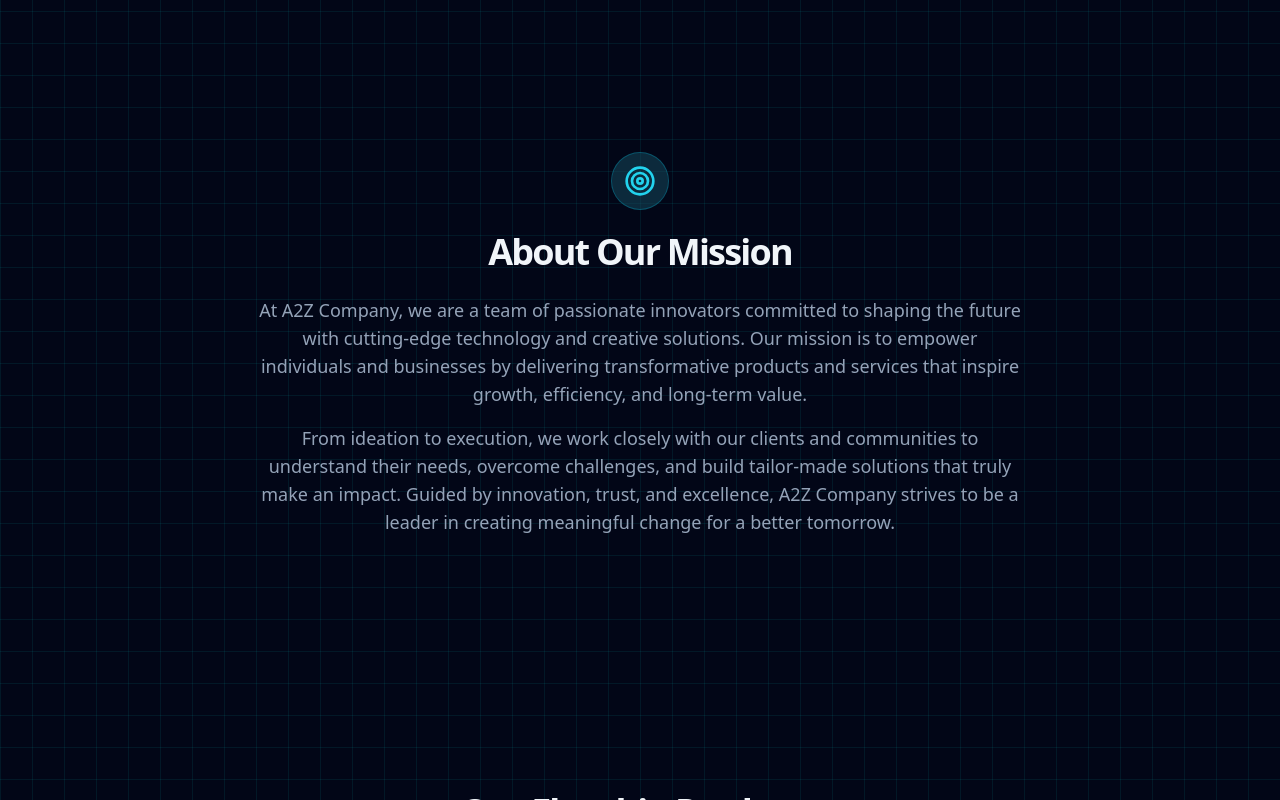
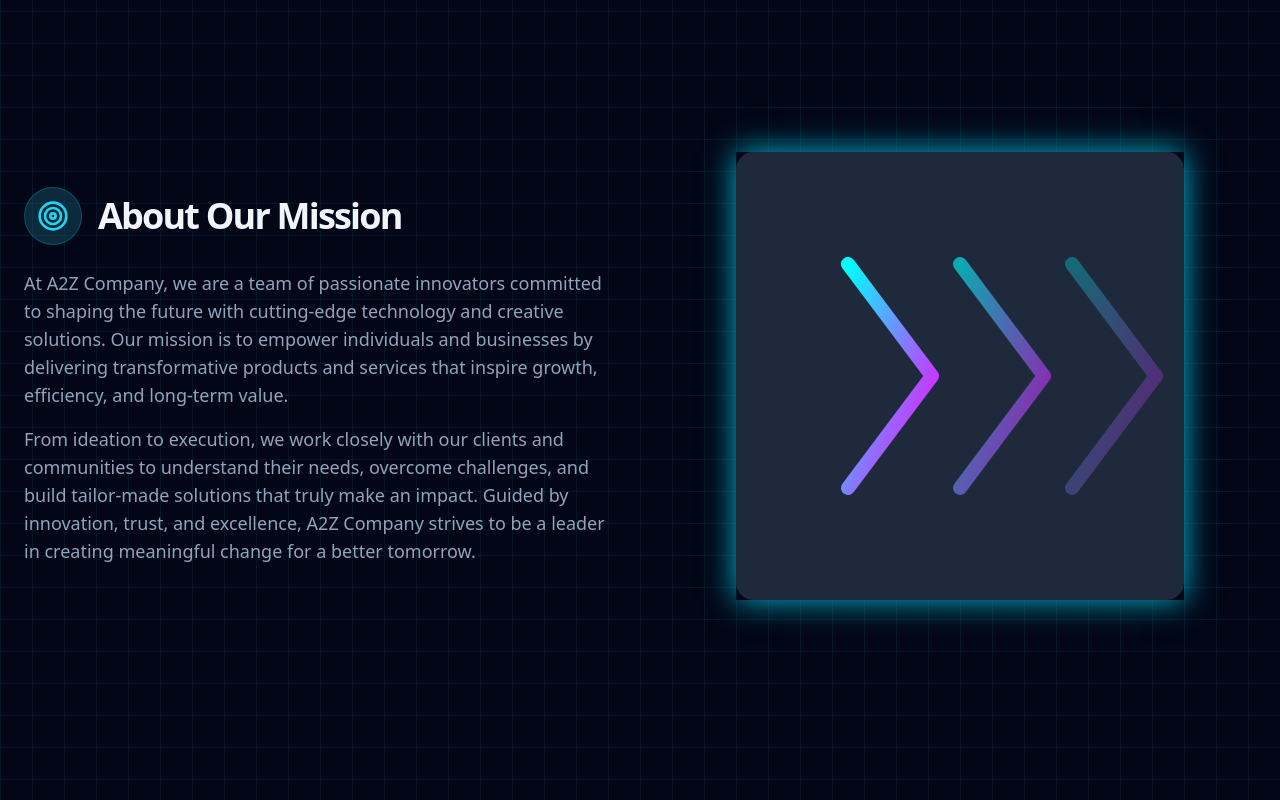
Before and after one commit to anusha-n-21327/a2z-company-landing, a React (Vite) app: page / in a window 1280 px wide. Shown: the part 661-1461 px from the top of the page. Built offline with nearby package versions, Linux system fonts and the light colour scheme.

Commit message:
[dyad] Redesigned the About section - wrote 2 file(s)

```diff
--- a/src/components/About.tsx
+++ b/src/components/About.tsx
@@ -4,12 +4,17 @@ const About = () => {
   return (
     <section id="about" className="w-full py-12 md:py-24 lg:py-32">
       <div className="container mx-auto px-4 md:px-6">
-        <div className="max-w-3xl mx-auto text-center">
-          <div className="inline-block rounded-full bg-cyan-900/50 p-3 mb-4 border border-cyan-500/30">
+        <div className="grid items-center gap-12 lg:grid-cols-2">
+          <div className="order-2 lg:order-1 space-y-6">
+            <div className="flex items-center gap-4">
+              <div className="inline-block rounded-full bg-cyan-900/50 p-3 border border-cyan-500/30">
                 <Target className="h-8 w-8 text-cyan-400" />
               </div>
-          <h2 className="text-3xl font-bold tracking-tighter sm:text-4xl text-slate-100">About Our Mission</h2>
-          <div className="mt-6 space-y-4 text-slate-400 md:text-lg">
+              <h2 className="text-3xl font-bold tracking-tighter sm:text-4xl text-slate-100">
+                About Our Mission
+              </h2>
+            </div>
+            <div className="space-y-4 text-slate-400 md:text-lg">
               <p>
                 At A2Z Company, we are a team of passionate innovators committed to shaping the future with cutting-edge technology and creative solutions. Our mission is to empower individuals and businesses by delivering transformative products and services that inspire growth, efficiency, and long-term value.
               </p>
@@ -18,6 +23,14 @@ const About = () => {
               </p>
             </div>
           </div>
+          <div className="order-1 lg:order-2 flex justify-center">
+            <img
+              src="/about-us-image.svg"
+              alt="Our Mission"
+              className="w-full max-w-md rounded-lg shadow-2xl [box-shadow:0_0_30px_theme(colors.cyan.500/20)]"
+            />
+          </div>
+        </div>
       </div>
     </section>
   );
```
Also changed, not shown: public/about-us-image.svg (added). Lines whose indentation alone changed are shown as unchanged.
